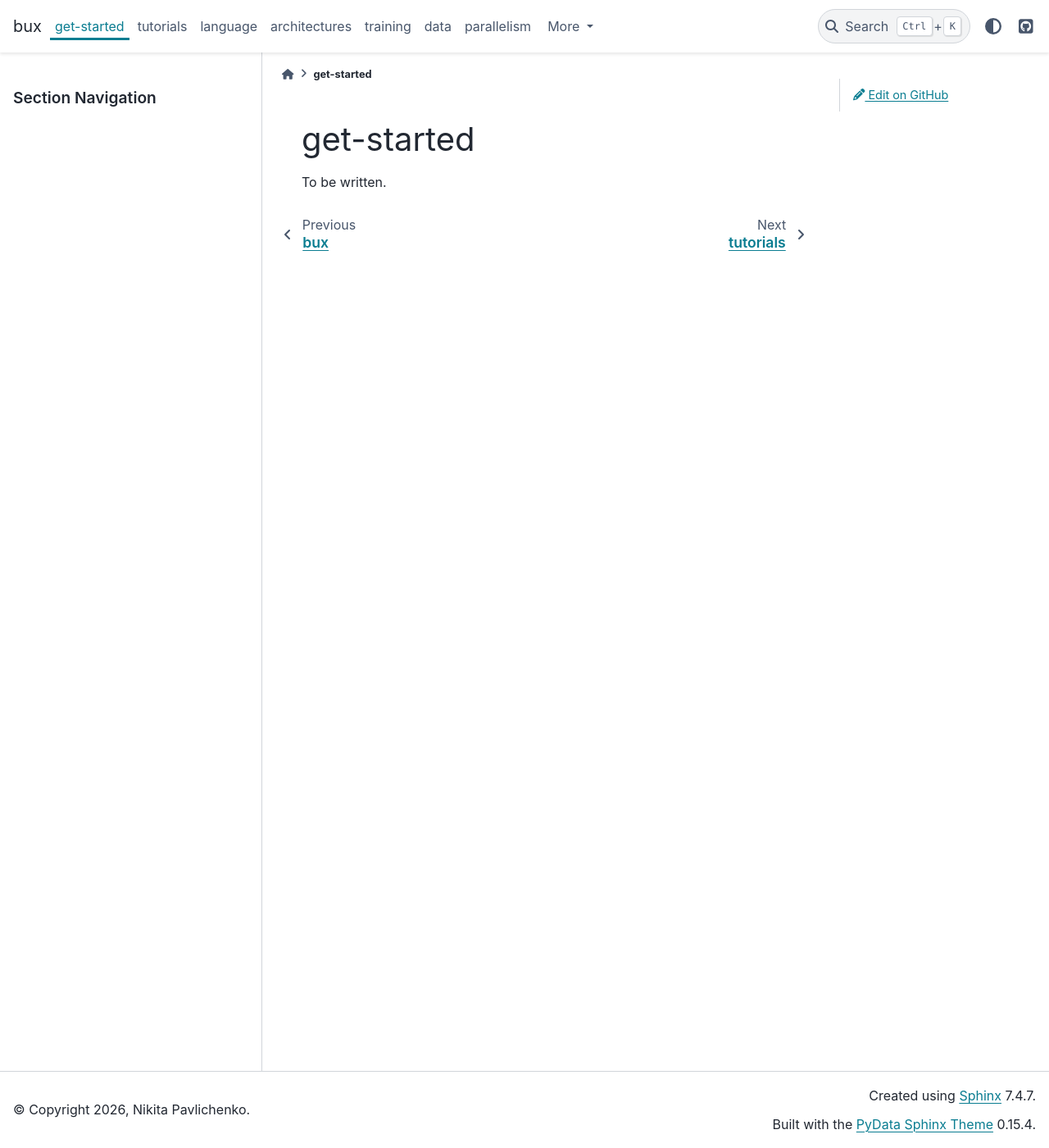
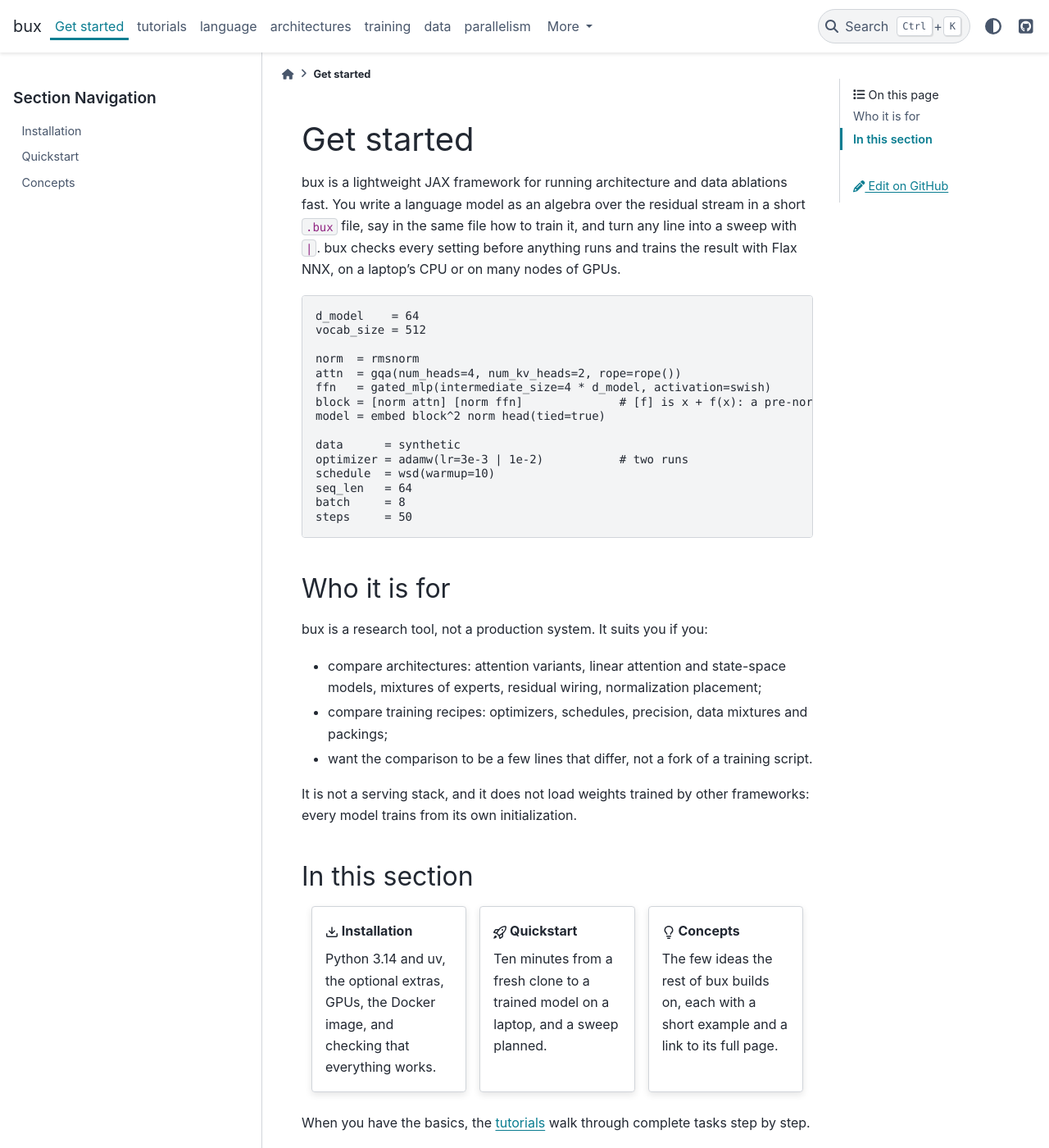
Before and after one commit to pilot7747/bux, a Sphinx documentation site: the page built from docs/get-started/index.md, in a window 1280 px wide and 1400 px high. Shown: the whole window at 82% size. Built offline with Sphinx 7.4.7 and the PyData theme 0.15.4, drawn with Linux system fonts in a browser that asks for light colours.

Commit message:
Docs: get started, installation (uv, extras, GPUs, CPU and macOS, Docker), a quickstart from a clone to a trained model and a planned sweep, and the concepts the rest builds on
Co-Authored-By: Claude Opus 5.5 <noreply@anthropic.com>

````diff
--- a/docs/get-started/index.md
+++ b/docs/get-started/index.md
@@ -1,3 +1,79 @@
-# get-started
+# Get started
 
-To be written.
+bux is a lightweight JAX framework for running architecture and data ablations fast.
+You write a language model as an algebra over the residual stream in a short `.bux`
+file, say in the same file how to train it, and turn any line into a sweep with `|`.
+bux checks every setting before anything runs and trains the result with Flax NNX, on
+a laptop's CPU or on many nodes of GPUs.
+
+```bux
+d_model    = 64
+vocab_size = 512
+
+norm  = rmsnorm
+attn  = gqa(num_heads=4, num_kv_heads=2, rope=rope())
+ffn   = gated_mlp(intermediate_size=4 * d_model, activation=swish)
+block = [norm attn] [norm ffn]              # [f] is x + f(x): a pre-norm block
+model = embed block^2 norm head(tied=true)
+
+data      = synthetic
+optimizer = adamw(lr=3e-3 | 1e-2)           # two runs
+schedule  = wsd(warmup=10)
+seq_len   = 64
+batch     = 8
+steps     = 50
+```
+
+## Who it is for
+
+bux is a research tool, not a production system. It suits you if you:
+
+- compare architectures: attention variants, linear attention and state-space
+  models, mixtures of experts, residual wiring, normalization placement;
+- compare training recipes: optimizers, schedules, precision, data mixtures and
+  packings;
+- want the comparison to be a few lines that differ, not a fork of a training script.
+
+It is not a serving stack, and it does not load weights trained by other frameworks:
+every model trains from its own initialization.
+
+## In this section
+
+::::{grid} 1 2 2 3
+:gutter: 3
+
+:::{grid-item-card} {octicon}`download` Installation
+:link: installation
+:link-type: doc
+
+Python 3.14 and uv, the optional extras, GPUs, the Docker image, and checking that
+everything works.
+:::
+
+:::{grid-item-card} {octicon}`rocket` Quickstart
+:link: quickstart
+:link-type: doc
+
+Ten minutes from a fresh clone to a trained model on a laptop, and a sweep planned.
+:::
+
+:::{grid-item-card} {octicon}`light-bulb` Concepts
+:link: concepts
+:link-type: doc
+
+The few ideas the rest of bux builds on, each with a short example and a link to its
+full page.
+:::
+::::
+
+When you have the basics, the [tutorials](../tutorials/index.md) walk through
+complete tasks step by step.
+
+```{toctree}
+:hidden:
+:maxdepth: 1
+
+installation
+quickstart
+concepts
+```
````
Also changed, not shown: docs/get-started/concepts.md (added, +234 -0 lines), docs/get-started/installation.md (added, +196 -0 lines), docs/get-started/quickstart.md (added, +184 -0 lines).
